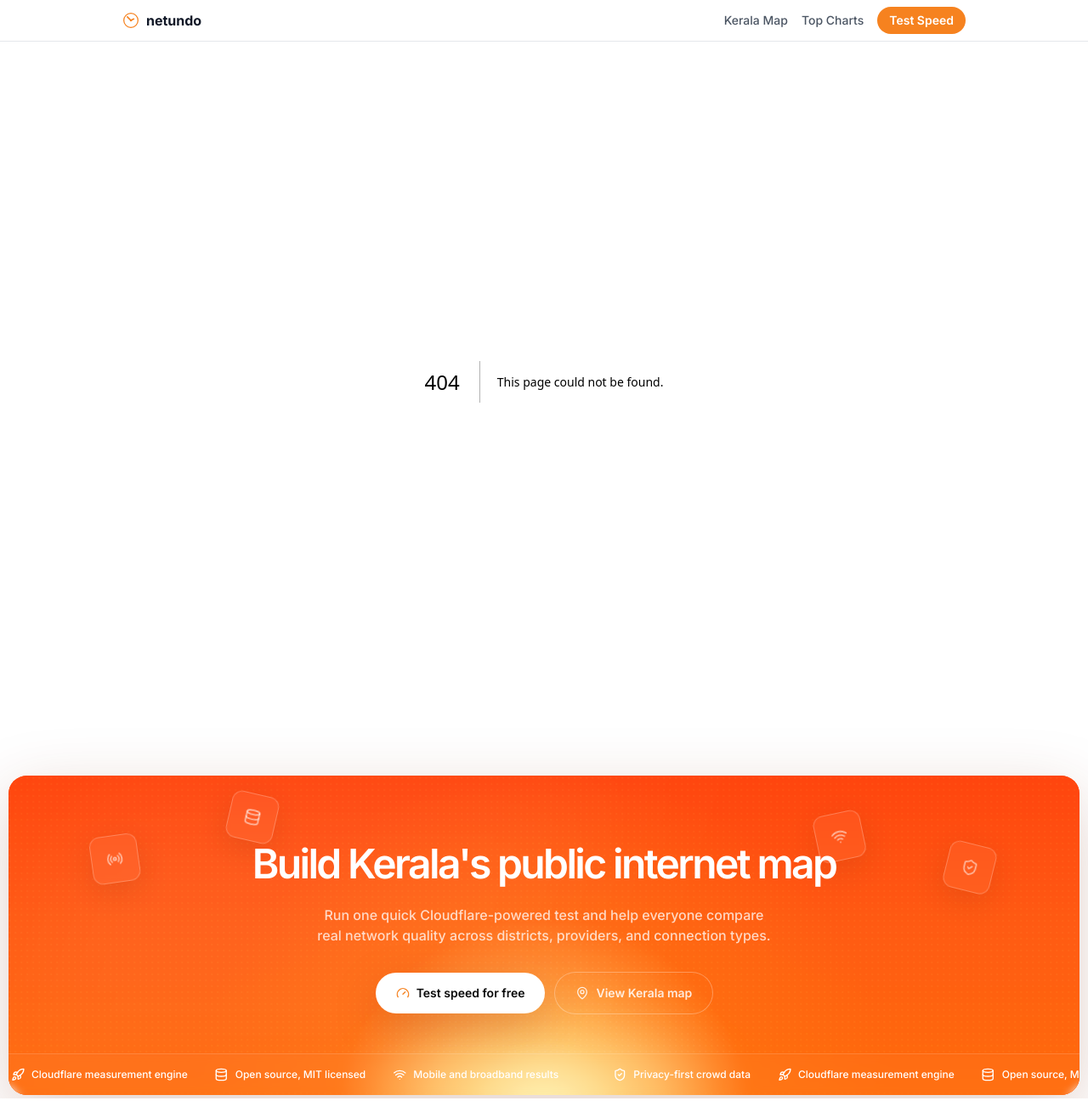
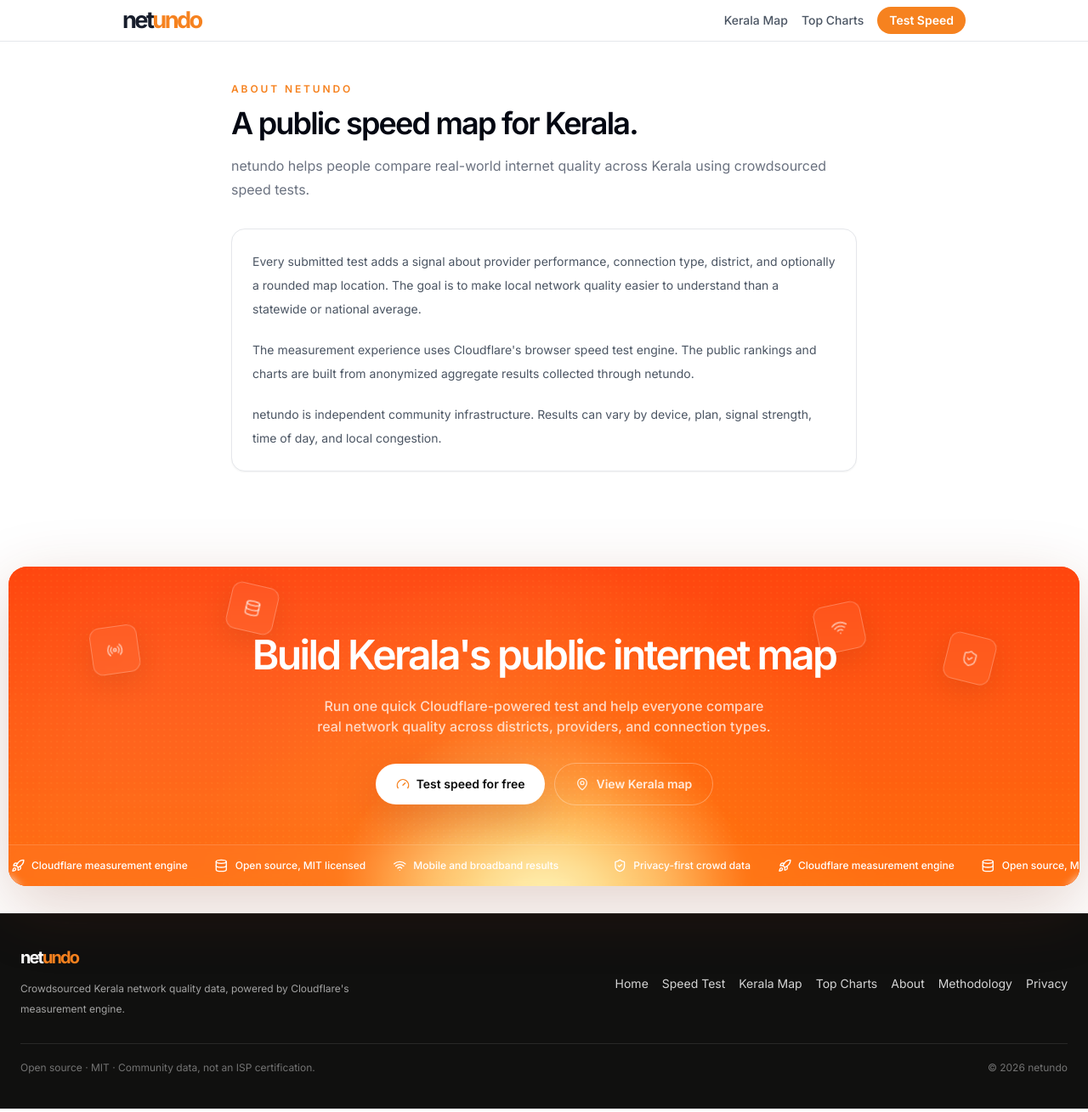
Before and after one commit to ashikjoy21/netundo, a Next.js app in the folder apps/web/: page /about in a window 1280 px wide. Before the commit this address had no page. Shown: the whole page at 85% size. Built offline with nearby package versions, Linux system fonts and the light colour scheme.

Commit message:
Add footer links, legal pages, and site icon.
Introduce a full-width black footer with relevant links, create supporting info/privacy pages, and use the new netundo icon as the favicon.

```diff
--- /dev/null
+++ b/apps/web/src/app/about/page.tsx
@@ -0,0 +1,42 @@
+export default function AboutPage() {
+  return (
+    <InfoPage
+      eyebrow="About netundo"
+      title="A public speed map for Kerala."
+      intro="netundo helps people compare real-world internet quality across Kerala using crowdsourced speed tests."
+    >
+      <p>
+        Every submitted test adds a signal about provider performance, connection type, district, and optionally a rounded map location. The goal is to make local network quality easier to understand than a statewide or national average.
+      </p>
+      <p>
+        The measurement experience uses Cloudflare&apos;s browser speed test engine. The public rankings and charts are built from anonymized aggregate results collected through netundo.
+      </p>
+      <p>
+        netundo is independent community infrastructure. Results can vary by device, plan, signal strength, time of day, and local congestion.
+      </p>
+    </InfoPage>
+  );
+}
+
+function InfoPage({
+  eyebrow,
+  title,
+  intro,
+  children,
+}: {
+  eyebrow: string;
+  title: string;
+  intro: string;
+  children: React.ReactNode;
+}) {
+  return (
+    <div className="mx-auto max-w-3xl px-4 py-12">
+      <p className="text-xs font-semibold uppercase tracking-[0.24em] text-cf-orange">{eyebrow}</p>
+      <h1 className="mt-3 text-4xl font-semibold tracking-[-0.05em] text-gray-950">{title}</h1>
+      <p className="mt-4 text-base leading-7 text-gray-500">{intro}</p>
+      <div className="mt-8 space-y-5 rounded-2xl border border-gray-200 bg-white p-6 text-sm leading-7 text-gray-600 shadow-sm">
+        {children}
+      </div>
+    </div>
+  );
+}
--- a/apps/web/src/app/layout.tsx
+++ b/apps/web/src/app/layout.tsx
@@ -36,15 +36,8 @@
     <header className="sticky top-0 z-30 border-b border-gray-200 bg-white/95 backdrop-blur">
       <div className="mx-auto flex max-w-5xl flex-col gap-2 px-3 py-2 sm:h-12 sm:flex-row sm:items-center sm:justify-between sm:gap-4 sm:px-4 sm:py-0">
         <div className="flex min-w-0 items-center justify-between gap-3">
-          <a href="/" className="flex min-w-0 items-center gap-2">
-          {/* Speedtest icon */}
-          <svg width="20" height="20" viewBox="0 0 24 24" fill="none" className="shrink-0 text-cf-orange">
-            <path d="M12 2a10 10 0 110 20A10 10 0 0112 2z" stroke="currentColor" strokeWidth="1.5" />
-            <path d="M12 12L7 7" stroke="currentColor" strokeWidth="2" strokeLinecap="round" />
-            <path d="M12 12l4-2" stroke="currentColor" strokeWidth="2" strokeLinecap="round" />
-            <circle cx="12" cy="12" r="1.5" fill="currentColor" />
-          </svg>
-            <span className="truncate text-base font-bold text-gray-900">netundo</span>
+          <a href="/" aria-label="netundo home" className="flex min-w-0 items-center">
+            <Wordmark />
           </a>
           <a href="/test" className="shrink-0 rounded-full bg-cf-orange px-4 py-2 text-sm font-semibold text-white shadow-sm transition-colors hover:bg-cf-orange-dark sm:hidden">
             Test Speed
@@ -137,7 +130,44 @@
           </div>
         </div>
       </div>
+      <div className="-mx-1 mt-6 border-t border-neutral-800 bg-[#10100f] px-5 py-9 text-white sm:-mx-2 sm:mt-8 sm:px-6 sm:py-10">
+        <div className="mx-auto flex max-w-[1260px] flex-col gap-7 md:flex-row md:items-center md:justify-between">
+          <div>
+            <a href="/" aria-label="netundo home" className="inline-flex items-center">
+              <Wordmark inverse size="sm" />
+            </a>
+            <p className="mt-3 max-w-md text-xs leading-6 text-neutral-400">
+              Crowdsourced Kerala network quality data, powered by Cloudflare&apos;s measurement engine.
+            </p>
+          </div>
+          <nav className="flex flex-wrap gap-x-4 gap-y-2 text-sm">
+            <a href="/" className="text-neutral-300 transition-colors hover:text-white">Home</a>
+            <a href="/test" className="text-neutral-300 transition-colors hover:text-white">Speed Test</a>
+            <a href="/kerala" className="text-neutral-300 transition-colors hover:text-white">Kerala Map</a>
+            <a href="/charts" className="text-neutral-300 transition-colors hover:text-white">Top Charts</a>
+            <a href="/about" className="text-neutral-300 transition-colors hover:text-white">About</a>
+            <a href="/methodology" className="text-neutral-300 transition-colors hover:text-white">Methodology</a>
+            <a href="/privacy" className="text-neutral-300 transition-colors hover:text-white">Privacy</a>
+          </nav>
+        </div>
+        <div className="mx-auto mt-7 flex max-w-[1260px] flex-col gap-2 border-t border-white/10 pt-5 text-xs text-neutral-500 sm:flex-row sm:items-center sm:justify-between">
+          <span>Open source · MIT · Community data, not an ISP certification.</span>
+          <span>© {new Date().getFullYear()} netundo</span>
+        </div>
+      </div>
     </footer>
+  );
+}
+
+function Wordmark({ inverse = false, size = 'md' }: { inverse?: boolean; size?: 'sm' | 'md' }) {
+  const textSize = size === 'sm' ? 'text-xl' : 'text-2xl sm:text-[1.7rem]';
+  const netColor = inverse ? 'text-white' : 'text-[#171d2b]';
+
+  return (
+    <span className={`inline-flex items-baseline font-black leading-none tracking-[-0.095em] ${textSize}`}>
+      <span className={netColor}>net</span>
+      <span className="text-cf-orange">undo</span>
+    </span>
   );
 }
 
--- /dev/null
+++ b/apps/web/src/app/methodology/page.tsx
@@ -0,0 +1,38 @@
+export default function MethodologyPage() {
+  return (
+    <main className="mx-auto max-w-3xl px-4 py-12">
+      <p className="text-xs font-semibold uppercase tracking-[0.24em] text-cf-orange">Methodology</p>
+      <h1 className="mt-3 text-4xl font-semibold tracking-[-0.05em] text-gray-950">How netundo ranks network quality.</h1>
+      <p className="mt-4 text-base leading-7 text-gray-500">
+        netundo combines browser speed measurements with Kerala-specific location context to make local network comparisons easier.
+      </p>
+
+      <section className="mt-8 space-y-6 rounded-2xl border border-gray-200 bg-white p-6 text-sm leading-7 text-gray-600 shadow-sm">
+        <div>
+          <h2 className="font-semibold text-gray-950">Measurement engine</h2>
+          <p className="mt-2">
+            Tests use Cloudflare&apos;s speed test engine in the browser. Download and upload are reported in Mbps, while latency and jitter are reported in milliseconds.
+          </p>
+        </div>
+        <div>
+          <h2 className="font-semibold text-gray-950">Aggregates</h2>
+          <p className="mt-2">
+            District and ISP views use public, non-outlier results from recent test windows. Results are grouped by district, ASN/ISP, and connection type.
+          </p>
+        </div>
+        <div>
+          <h2 className="font-semibold text-gray-950">netundo score</h2>
+          <p className="mt-2">
+            Top charts use a 0-100 score derived from download, upload, latency, jitter, and sample confidence. Use-case rankings adjust the weights for streaming, gaming, calls, and work-from-home patterns.
+          </p>
+        </div>
+        <div>
+          <h2 className="font-semibold text-gray-950">Map and fallback data</h2>
+          <p className="mt-2">
+            GPS submissions appear as rounded live map pins. If browser location is blocked, users can choose district, taluk, and village from an official Kerala village spreadsheet; those results count in aggregates but do not appear as precise pins.
+          </p>
+        </div>
+      </section>
+    </main>
+  );
+}
--- /dev/null
+++ b/apps/web/src/app/privacy/page.tsx
@@ -0,0 +1,38 @@
+export default function PrivacyPage() {
+  return (
+    <main className="mx-auto max-w-3xl px-4 py-12">
+      <p className="text-xs font-semibold uppercase tracking-[0.24em] text-cf-orange">Privacy</p>
+      <h1 className="mt-3 text-4xl font-semibold tracking-[-0.05em] text-gray-950">Privacy-first public measurements.</h1>
+      <p className="mt-4 text-base leading-7 text-gray-500">
+        netundo collects only what is needed to show Kerala network quality responsibly.
+      </p>
+
+      <section className="mt-8 space-y-6 rounded-2xl border border-gray-200 bg-white p-6 text-sm leading-7 text-gray-600 shadow-sm">
+        <div>
+          <h2 className="font-semibold text-gray-950">What we store</h2>
+          <p className="mt-2">
+            Speed metrics, connection type, district, optional taluk/village fallback, ISP/ASN detected at the edge, Cloudflare edge location, and browser/device context needed for measurement quality.
+          </p>
+        </div>
+        <div>
+          <h2 className="font-semibold text-gray-950">Location handling</h2>
+          <p className="mt-2">
+            GPS results are rounded before storage and used for live map pins. Manual fallback results store only district plus taluk/village text and do not create a precise map pin.
+          </p>
+        </div>
+        <div>
+          <h2 className="font-semibold text-gray-950">IP handling</h2>
+          <p className="mt-2">
+            IP addresses are used to detect ISP/ASN and rate-limit abuse. Stored IP references are hashed rather than kept as plain IP addresses.
+          </p>
+        </div>
+        <div>
+          <h2 className="font-semibold text-gray-950">Public data</h2>
+          <p className="mt-2">
+            Public views show aggregate speed, latency, ISP, district, connection type, and rounded map points where available. They are not intended to identify individual users.
+          </p>
+        </div>
+      </section>
+    </main>
+  );
+}
```
Also changed, not shown: apps/web/src/app/apple-icon.jpg (added), apps/web/src/app/icon.jpg (added).
